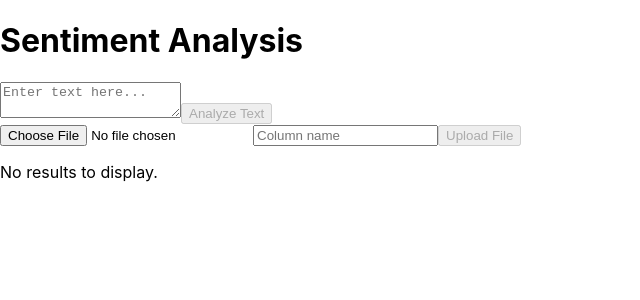
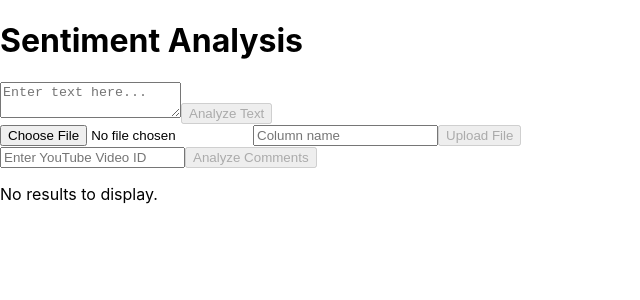
Before and after one commit to whl961210/glowing-fortnight, a React (Create React App) app: page / in a window 1280 px wide. Shown: the top 300 px of the page, without its empty margins (0-640 px from the left). Built offline with nearby package versions, Linux system fonts and the light colour scheme.

Commit message:
added front end component for youtube analyzer

```diff
--- a/src/App.js
+++ b/src/App.js
@@ -2,6 +2,7 @@ import React, { useState } from 'react';
 import TextInput from './components/TextInput';
 import FileUploader from './components/FileUploader';
 import ResultsTable from './components/ResultsTable';
+import YouTubeCommentAnalyzer from './components/YouTubeCommentAnalyzer';
 import apiService from './services/apiService';
 
 function App() {
@@ -17,6 +18,15 @@ function App() {
         }
     };
 
+    const handleAnalyzeYouTubeComments = async (videoId) => {
+        try {
+            const response = await apiService.analyzeYouTubeComments(videoId);
+            setResults(response);
+        } catch (error) {
+            console.error('Error analyzing YouTube comments:', error);
+            // Handle error appropriately
+        }
+    };
     const handleFileUpload = async (file, columnName) => {
       try {
           const response = await apiService.uploadFile(file, columnName);
@@ -32,6 +42,7 @@ function App() {
             <h1>Sentiment Analysis</h1>
             <TextInput onTextSubmit={handleTextSubmit} />
             <FileUploader onFileUpload={handleFileUpload} />
+            <YouTubeCommentAnalyzer onAnalyzeYouTubeComments={handleAnalyzeYouTubeComments} />
             <ResultsTable results={results} />
         </div>
     );
--- /dev/null
+++ b/src/components/YouTubeCommentAnalyzer.js
@@ -0,0 +1,33 @@
+import React, { useState } from 'react';
+
+const YouTubeCommentAnalyzer = ({ onAnalyzeYouTubeComments }) => {
+    const [videoId, setVideoId] = useState('');
+
+    const handleVideoIdChange = (event) => {
+        setVideoId(event.target.value);
+    };
+
+    const handleAnalyze = async () => {
+        if (videoId) {
+            onAnalyzeYouTubeComments(videoId);
+        } else {
+            alert('Please enter a YouTube video ID.');
+        }
+    };
+
+    return (
+        <div>
+            <input
+                type="text"
+                placeholder="Enter YouTube Video ID"
+                value={videoId}
+                onChange={handleVideoIdChange}
+            />
+            <button onClick={handleAnalyze} disabled={!videoId}>
+                Analyze Comments
+            </button>
+        </div>
+    );
+};
+
+export default YouTubeCommentAnalyzer;
```
